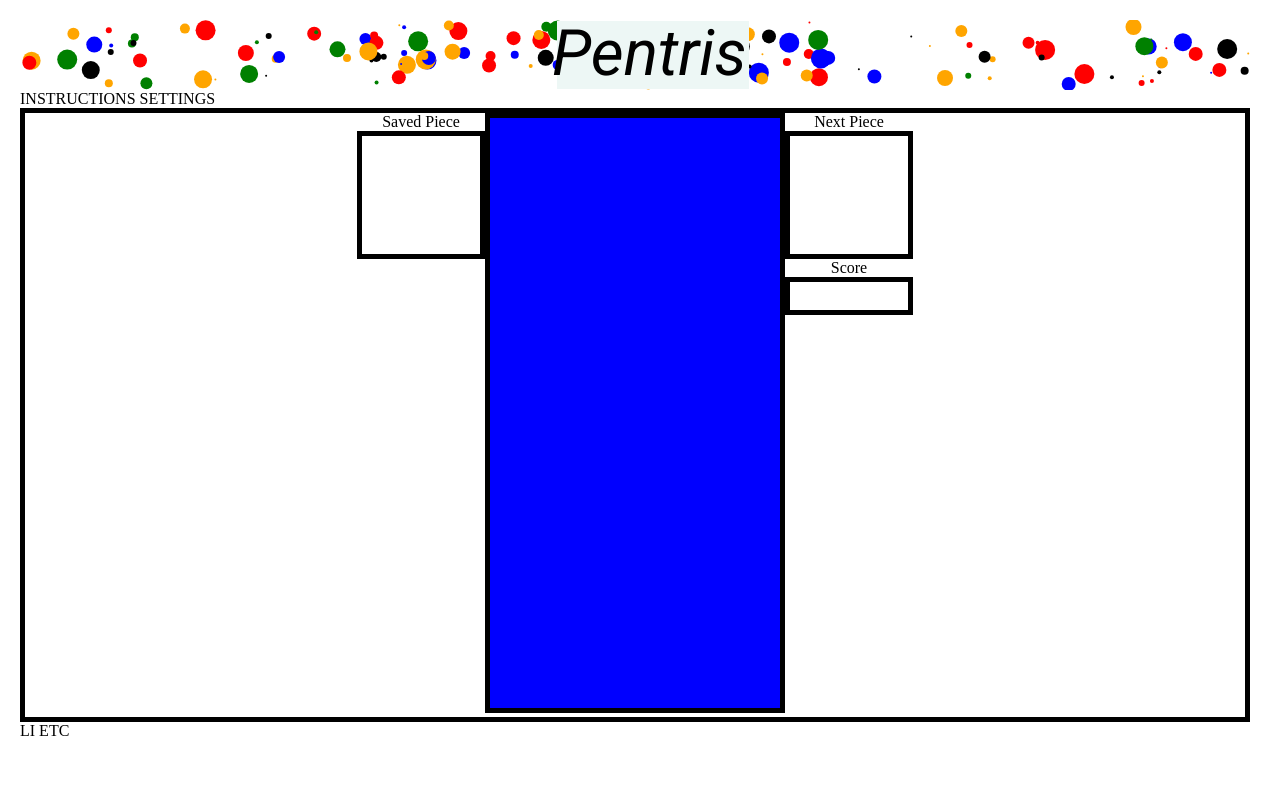
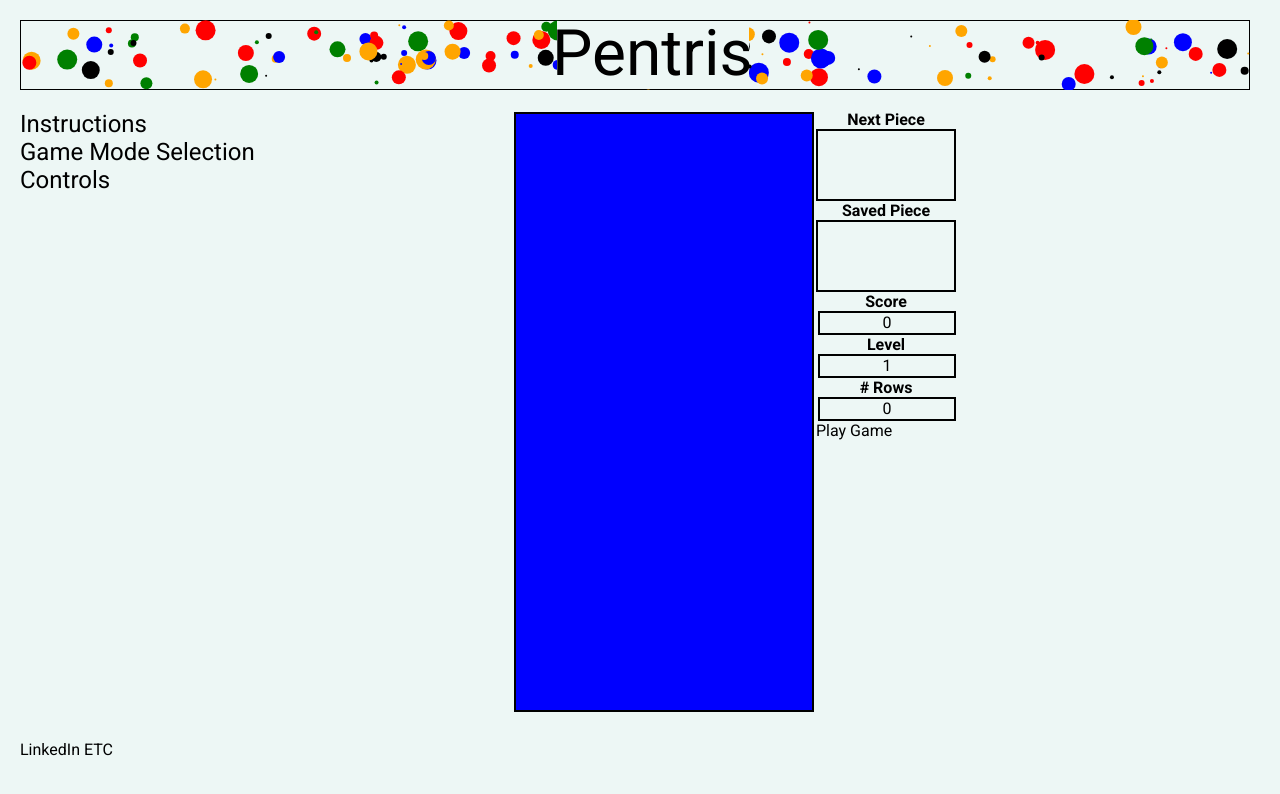
Before and after one commit to ase1210/Drew-Tris, a website built with webpack: page index.html in a window 1280 px wide. Built offline with nearby package versions, Linux system fonts and the light colour scheme.

Commit message:
Update html & css for page

```diff
--- a/index.html
+++ b/index.html
@@ -5,7 +5,7 @@
     <title>Tetris</title>
     <script src="bundle.js"></script>
     <link
-      href="https://fonts.googleapis.com/css?family=Roboto:400i,700i"
+      href="https://fonts.googleapis.com/css?family=Roboto:400,700b"
       rel="stylesheet"
     />
     <link rel="stylesheet" type="text/css" media="screen" href="style.css" />
@@ -15,29 +15,40 @@
       <section class="title-section" id="title-section">
         <canvas id="title-canvas"></canvas>
         <script src="./js/View/title-background.js"></script>
-        <!-- <h1>PenTris</h1> -->
       </section>
-      <section>INSTRUCTIONS SETTINGS</section>
       <section class="game-section">
+        <div>
+          <div>
+            <h3>Instructions</h3>
+          </div>
+          <div>
+            <h3>Game Mode Selection</h3>
+          </div>
+          <div>
+            <h3>Controls</h3>
+          </div>
+        </div>
         <div class="game">
-          <div class="game-data">
-            <p>Saved Piece</p>
-            <canvas witdh="300" height="300" id="next-piece"></canvas>
-          </div>
+          <div class="game-data"></div>
           <div>
             <canvas id="tetris"></canvas>
           </div>
           <div class="game-data">
-            <p>Next Piece</p>
-
-            <canvas witdh="300" height="300" id="next-piece"></canvas>
-            <p>Score</p>
-
-            <canvas witdh="300" height="300" id="score"></canvas>
+            <p class="section-title">Next Piece</p>
+            <canvas id="next-piece"></canvas>
+            <p class="section-title">Saved Piece</p>
+            <canvas id="saved-piece"></canvas>
+            <p class="section-title">Score</p>
+            <p id="score">0</p>
+            <p class="section-title">Level</p>
+            <p id="level">1</p>
+            <p class="section-title"># Rows</p>
+            <p id="rows">0</p>
+            <button class="play-game">Play Game</button>
           </div>
         </div>
       </section>
-      <section>LI ETC</section>
+      <section>LinkedIn ETC</section>
     </div>
   </body>
 </html>
--- a/style.css
+++ b/style.css
@@ -5,6 +5,10 @@ body,
 header,
 nav,
 h1,
+h3,
+h4,
+h5,
+h6,
 a,
 ul,
 li,
@@ -71,9 +75,12 @@ input[type="submit"] {
 
 html {
   font-size: 16px;
+  font-family: "Roboto", sans-serif;
 }
 #root {
-  display: flex;
+  background-color: #edf7f5;
+  display: grid;
+  grid-template-rows: 90px 1fr 40px;
   flex-direction: column;
   width: 100vw;
   height: 100vh;
@@ -83,13 +90,16 @@ html {
 .title-section {
   height: 70px;
   width: calc(100vw - 50px);
-  /* border: 5px solid black; */
+  border: 1px solid black;
   display: flex;
   justify-content: center;
   align-items: center;
 }
 h1 {
   font-size: 4rem;
+}
+h3 {
+  font-size: 1.5rem;
 }
 
 p {
@@ -100,9 +110,10 @@ p {
 .game-section {
   min-height: 70px;
   width: calc(100vw - 50px);
-  border: 5px solid black;
-  display: flex;
-  justify-content: center;
+  /* border: 5px solid black; */
+  display: grid;
+  grid-template-columns: 40% 60%;
+  grid-template-rows: auto;
 }
 .game {
   display: flex;
@@ -113,27 +124,45 @@ p {
   flex-direction: column;
 }
 
+.section-title {
+  font-weight: 700;
+}
+
 #tetris {
-  border: 5px solid black;
+  margin: 2px;
+  border: 2px solid black;
   max-height: 600px;
   max-width: 300px;
   width: 50vw;
   height: 100vw;
   box-sizing: border-box;
 }
-#next-piece {
-  border: 5px solid black;
+#next-piece,
+#saved-piece {
+  border: 2px solid black;
   max-height: 140px;
   max-width: 140px;
-  width: 10vw;
-  height: 10vw;
+  /* width: 10vw;
+  height: 10vw; */
   box-sizing: border-box;
 }
-#score {
-  border: 5px solid black;
+#next-piece {
+  /* margin-left: 2px; */
+}
+#saved-piece {
+  /* margin-right: 2px; */
+}
+#score,
+#level,
+#rows {
+  margin-left: 2px;
+  /* background: lightskyblue; */
+  border: 2px solid black;
   max-height: 50px;
   max-width: 140px;
-  width: 10vw;
-  height: 3vw;
+  /* width: 10vw;
+  height: 3vw; */
+  min-height: 20px;
+  line-height: 20px;
   box-sizing: border-box;
 }
```
